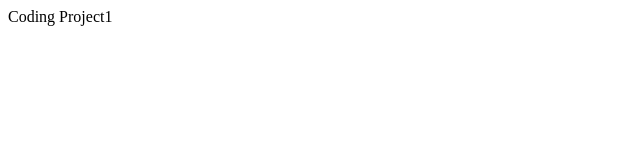
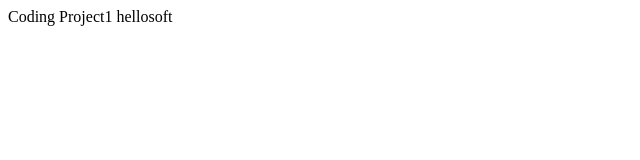
Before and after one commit to hellosoft21/project1, a plain HTML site: page index.html in a window 1280 px wide. Shown: the full height of the page, 0-640 px from the left. Drawn offline with Linux system fonts and the light colour scheme.

Commit message:
Update index.html

```diff
--- a/index.html
+++ b/index.html
@@ -1,2 +1,5 @@
 <!DOCTYPE html>
+<html>
 Coding Project1
+hellosoft
+</html>
```
